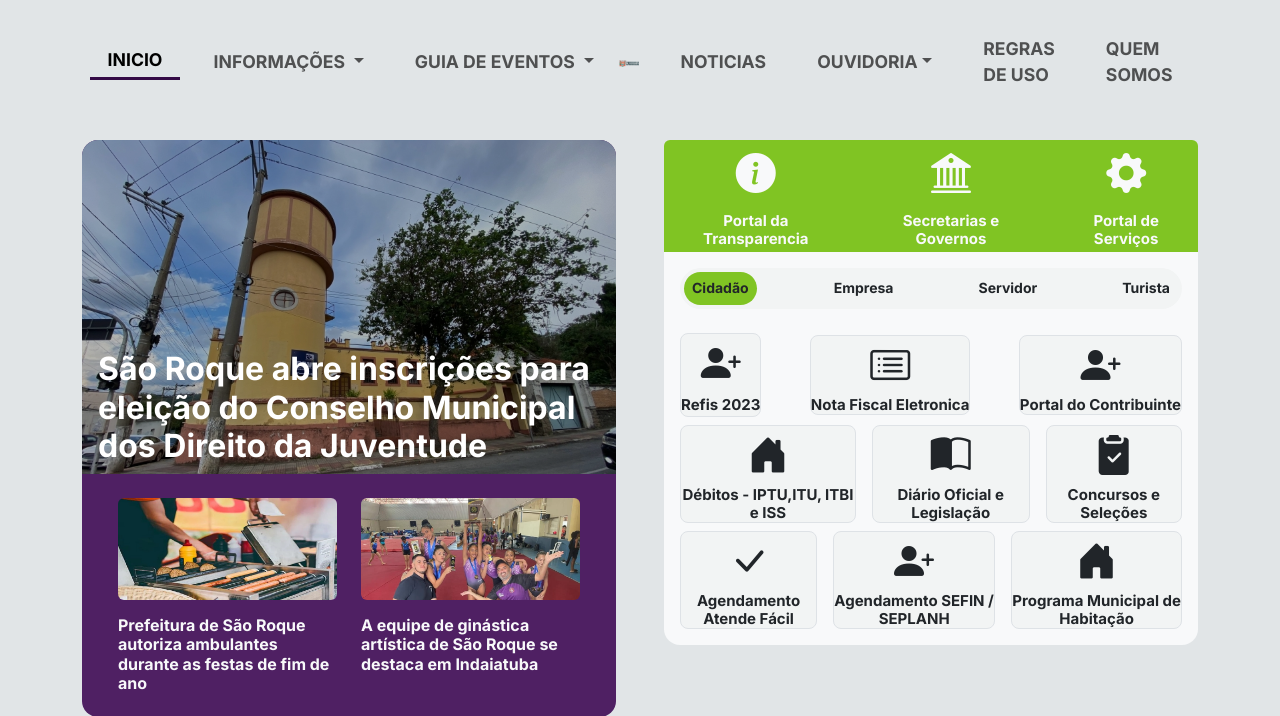
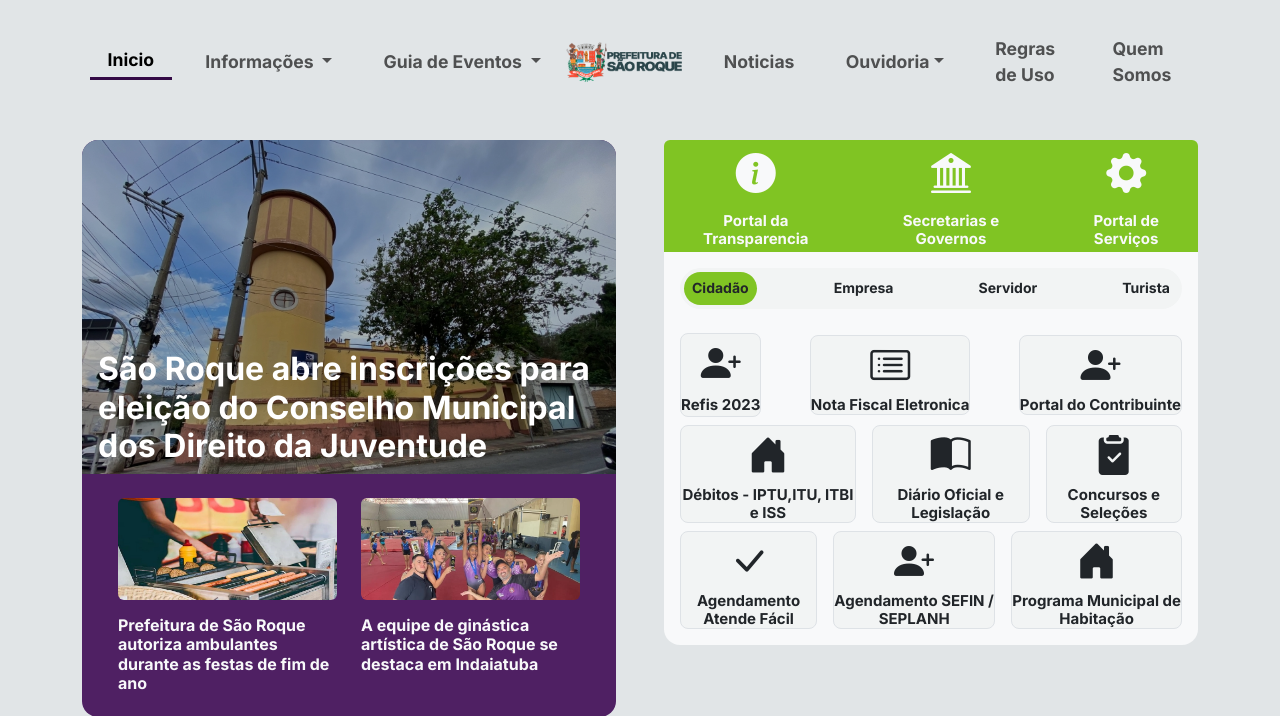
Before and after one commit to LucasCGentile/projeto-portal, a PHP site: page /index.php in a window 1280 px wide. Shown: the top 716 px of the page. Run offline with PHP 8.4, Linux system fonts and the light colour scheme.

Commit message:
update reset changes

```diff
--- a/includes/header/header.php
+++ b/includes/header/header.php
@@ -12,7 +12,7 @@ $page = isset($_GET['page']) ? $_GET['page'] : 'home';
       <button class="navbar-toggler" type="button" data-bs-toggle="collapse" data-bs-target="#navbarNav" aria-controls="navbarNav" aria-expanded="false" aria-label="Toggle navigation">
         <span class="navbar-toggler-icon"></span>
       </button>
-      <div class="collapse navbar-collapse text-uppercase py-4" id="navbarNav">
+      <div class="collapse navbar-collapse py-4" id="navbarNav">
         <ul class="navbar-nav align-items-center mx-auto">
           <li class="nav-item">
             <a class="nav-link link <?= ($page == 'home') ? 'active' : '' ?>" aria-current="page" href="/projeto-portal/index.php?page=home">Inicio</a>
```
